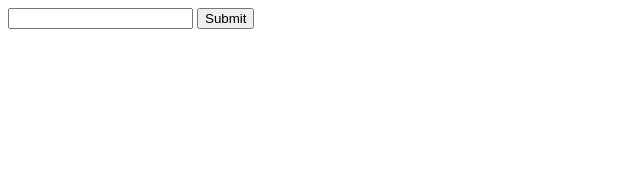
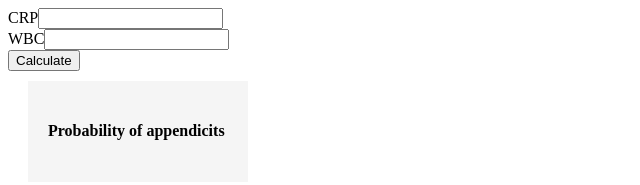
Before and after one commit to IceMedApp/appendicitis-probability, a plain HTML site: page index.html in a window 1280 px wide. Shown: the whole page, without its empty margins (0-640 px from the left). Drawn offline with Linux system fonts and the light colour scheme.

Commit message:
style fixes

```diff
--- a/index.css
+++ b/index.css
@@ -3,5 +3,5 @@
     margin: 10px 20px;
     padding: 20px;
     width: 180px;
-    float: right;
+    float: center;
 }
--- a/index.html
+++ b/index.html
@@ -7,12 +7,14 @@
 
 <body>
 <form onsubmit="return false">
-    <input id="text-1" type="text">
-    <input id="button-1" type="submit">
+    CRP<input id="crp" type="text"><br>
+    WBC<input id="wbc" type="text"><br>
+    <input id="button-1" type="submit" value="Calculate"><br>
 </form>
 
 <div id="app_prob_block">
-    <h5 id="app_prob" type="text"></h5>
+    <h4>Probability of appendicits</h4>
+    <p id="app_prob" type="text"></p>
 </div>
 
 <script type="text/javascript" src="functions/index.js"></script>
```
